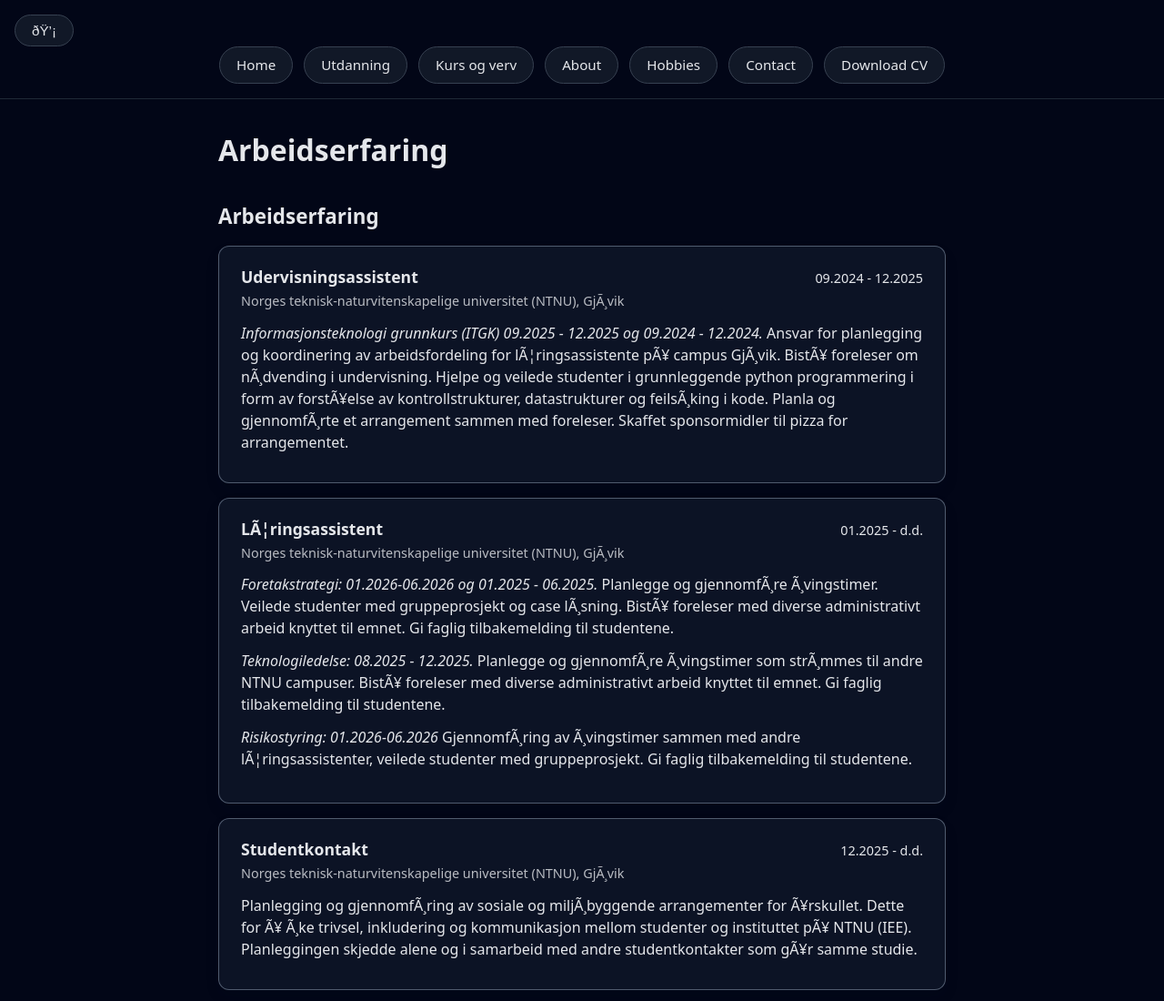
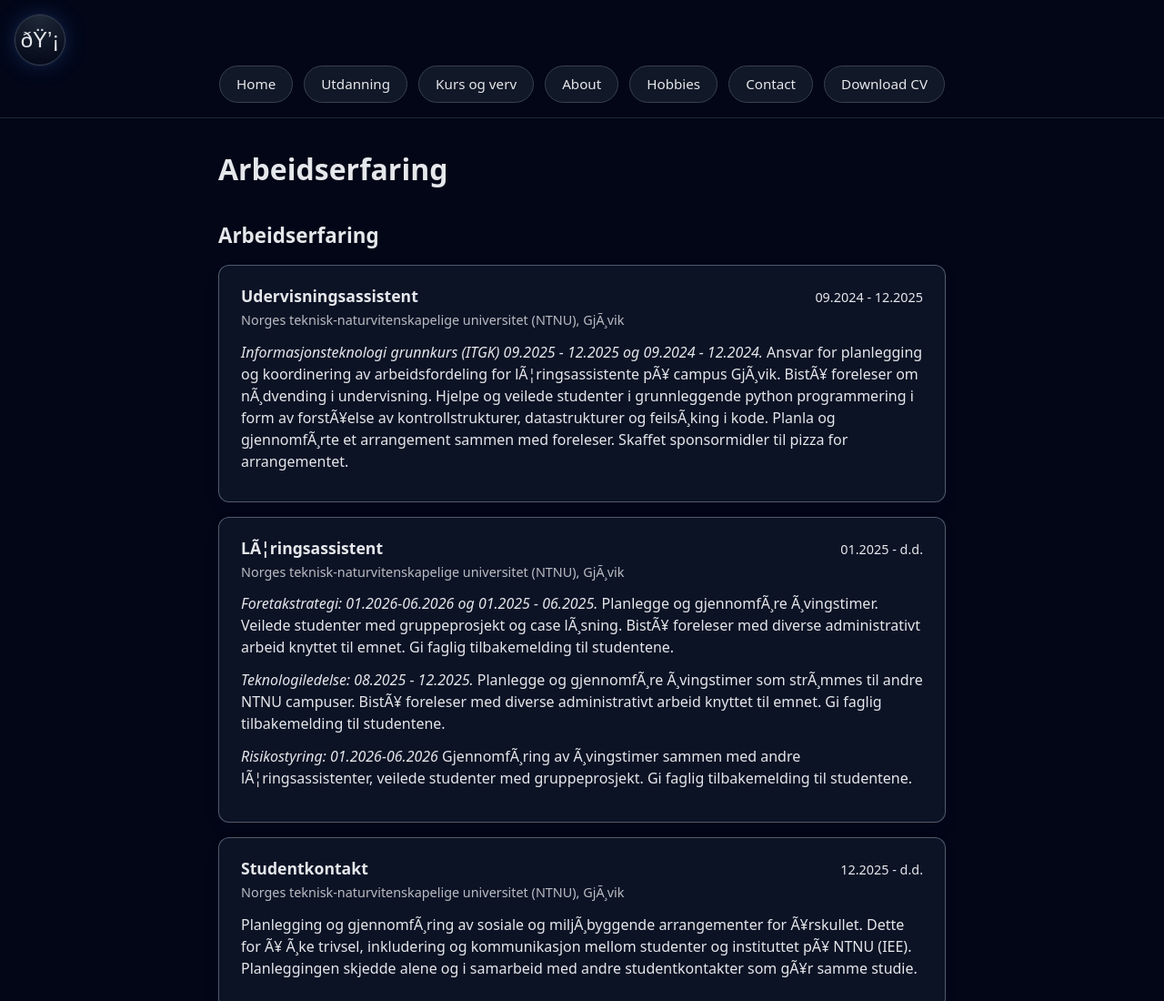
Before and after one commit to kl3gg/Webpage, a plain HTML site: page Arbeid.html in a window 1280 px wide. Shown: the top 1100 px of the page at 91% size. Drawn offline with Linux system fonts and the light colour scheme.

Commit message:
Refactor CSS variables and styles for clarity

```diff
--- a/css/Arbeid.css
+++ b/css/Arbeid.css
@@ -32,7 +32,7 @@
   --focus-outline: #93c5fd;
 }
 
-/* generell style */
+/* base */
 body {
   font-family: system-ui, -apple-system, BlinkMacSystemFont, sans-serif;
   margin: 0;
@@ -42,21 +42,20 @@ body {
   color: var(--text);
 }
 
-/* KUN topp-headeren på siden */
-body > header {
+header {
   padding: 1rem;
   border-bottom: 1px solid var(--header-border);
   background: var(--header-bg);
 }
 
-/* Layout nav */
+/* nav layout */
 .nav {
   display: flex;
   gap: 12px;
   justify-content: center;
 }
 
-/* Buttons in menu */
+/* buttons */
 .nav-btn,
 .primary-btn {
   display: inline-block;
@@ -81,6 +80,46 @@ body > header {
 .primary-btn:focus-visible {
   outline: 2px solid var(--focus-outline);
   outline-offset: 2px;
+}
+
+/* ===== LYSPÆRE-KNAPP ===== */
+#theme-toggle {
+  width: 56px;
+  height: 56px;
+  border-radius: 50%;
+  border: 1px solid #374151;
+
+  background: radial-gradient(circle at top, #1f2937, #020617);
+
+  display: flex;
+  align-items: center;
+  justify-content: center;
+
+  font-size: 1.5rem;
+  cursor: pointer;
+
+  box-shadow:
+    0 0 0 1px rgba(255,255,255,0.05),
+    0 0 25px rgba(59,130,246,0.25);
+
+  transition:
+    transform 0.15s ease,
+    box-shadow 0.15s ease,
+    background 0.15s ease;
+}
+
+#theme-toggle:hover {
+  transform: translateY(-1px) scale(1.05);
+  box-shadow:
+    0 0 0 1px rgba(255,255,255,0.08),
+    0 0 35px rgba(59,130,246,0.45);
+}
+
+#theme-toggle:focus-visible {
+  outline: none;
+  box-shadow:
+    0 0 0 2px #93c5fd,
+    0 0 30px rgba(59,130,246,0.6);
 }
 
 main {
```
